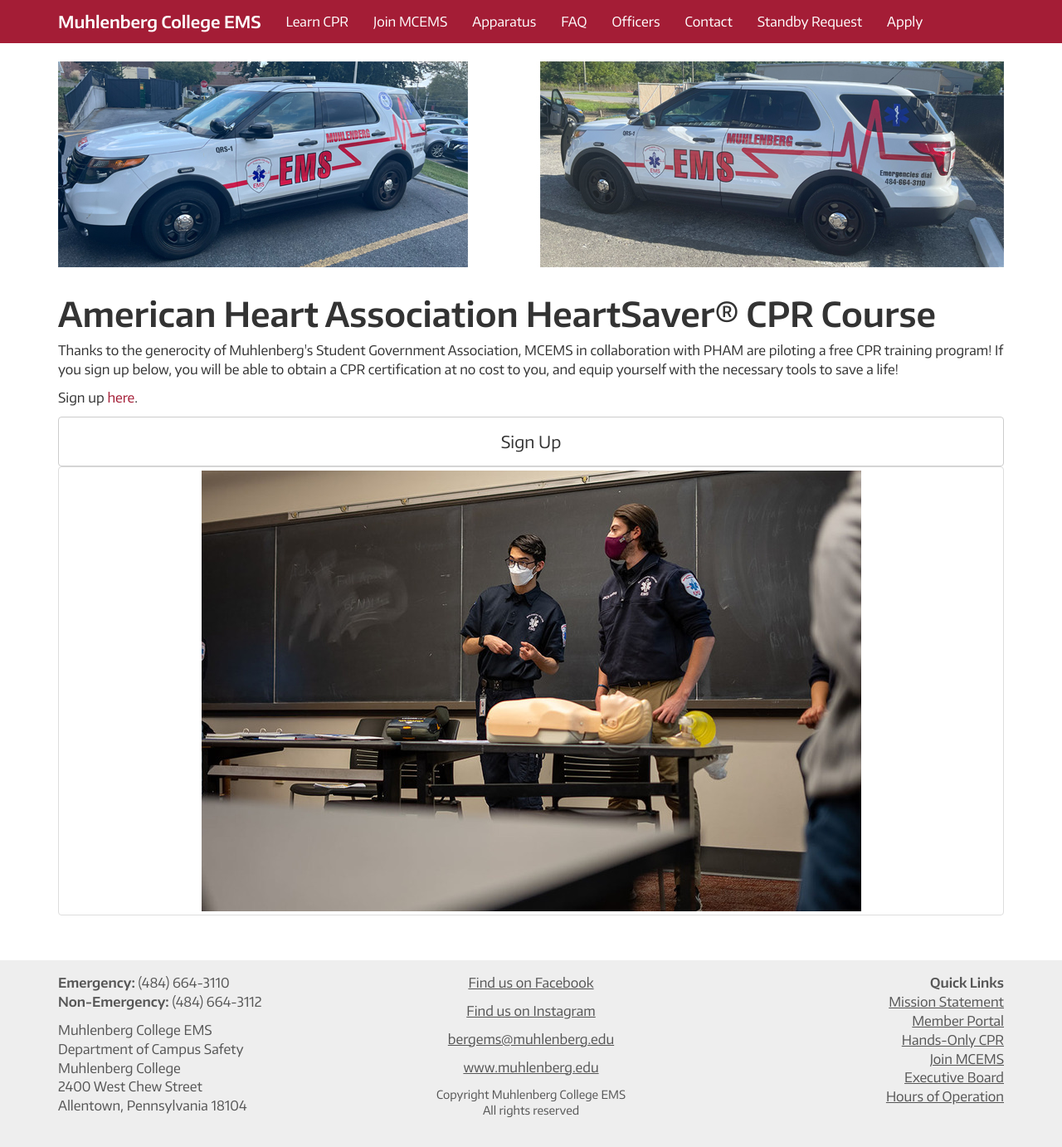
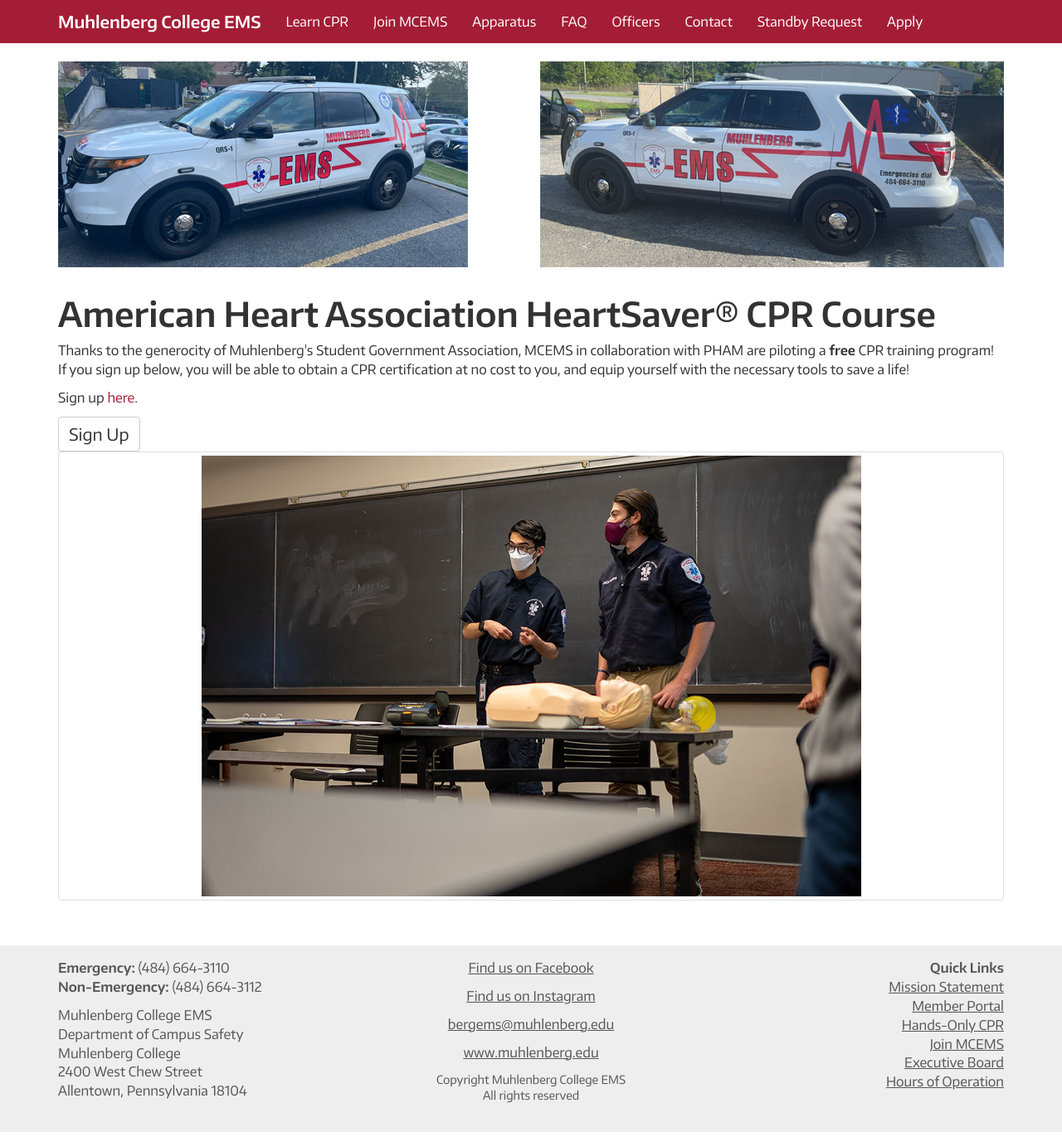
Before and after one commit to MCEMS/www, a Jekyll site: the page built from learn-cpr/index.html, in a window 1280 px wide. Shown: the whole page at 83% size. Built offline with Jekyll 4.4.1, drawn with Linux system fonts in a browser that asks for light colours; nearby versions of some CDN libraries.

Commit message:
Update index.html

```diff
--- a/learn-cpr/index.html
+++ b/learn-cpr/index.html
@@ -8,10 +8,10 @@
 
     <h1>American Heart Association HeartSaver® CPR Course</h1>
 
-    <p>Thanks to the generocity of Muhlenberg's Student Government Association, MCEMS in collaboration with PHAM are piloting a free CPR training program! If you sign up below, you will be able to obtain a CPR certification at no cost to you, and equip yourself with the necessary tools to save a life!</p>
+    <p>Thanks to the generocity of Muhlenberg's Student Government Association, MCEMS in collaboration with PHAM are piloting a <b>free</b> CPR training program! If you sign up below, you will be able to obtain a CPR certification at no cost to you, and equip yourself with the necessary tools to save a life!</p>
 
     <p>Sign up  <a href="/learn-cpr/signup">here</a>.</p>
-<a href="/learn-cpr/signup" class="btn btn-default" role="button" style="font-size: 20px; padding: 15px 30px; text-align: center; display: block; margin: 3 auto;">Sign Up</a>
+<a href="/learn-cpr/signup" class="btn btn-default" role="button" style="font-size: 20px">Sign Up</a>
     <div class="thumbnail">
       <img src="/assets/images/CPR2021.jpeg">
     </div>
```
